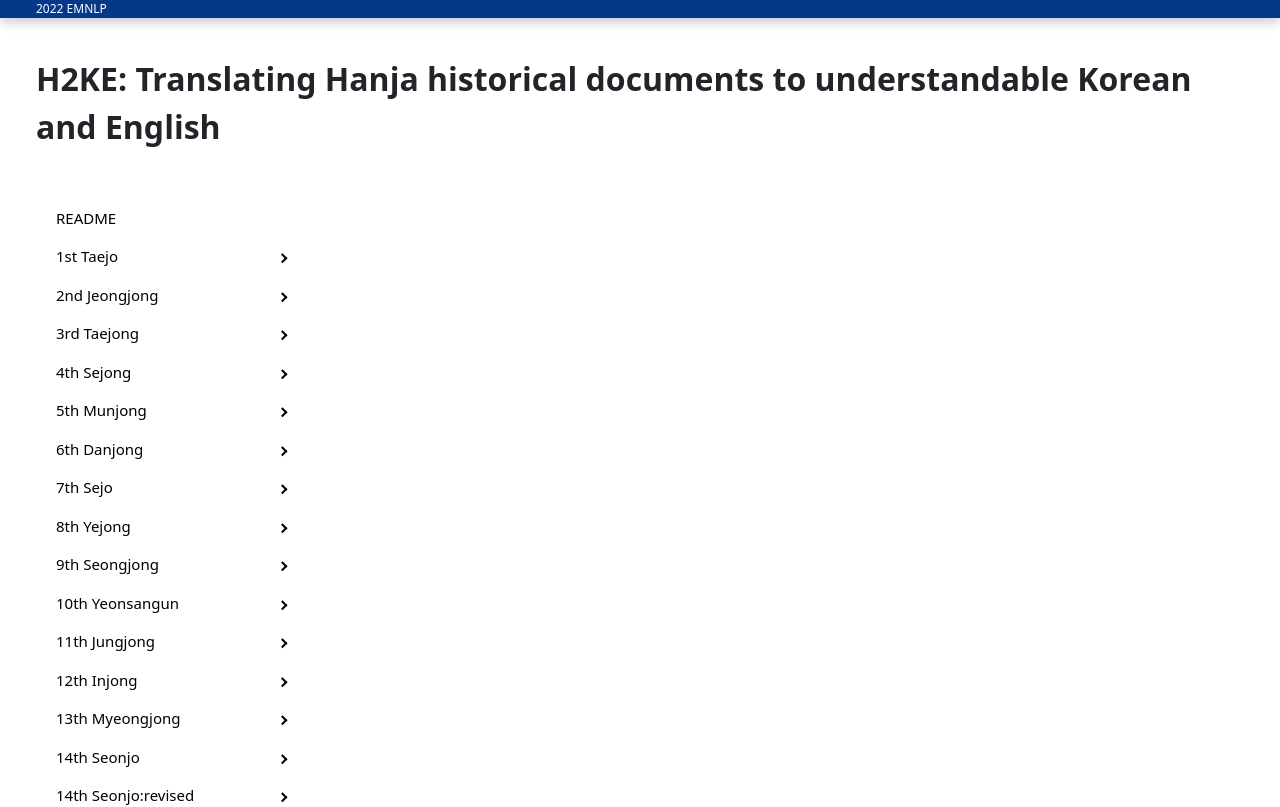
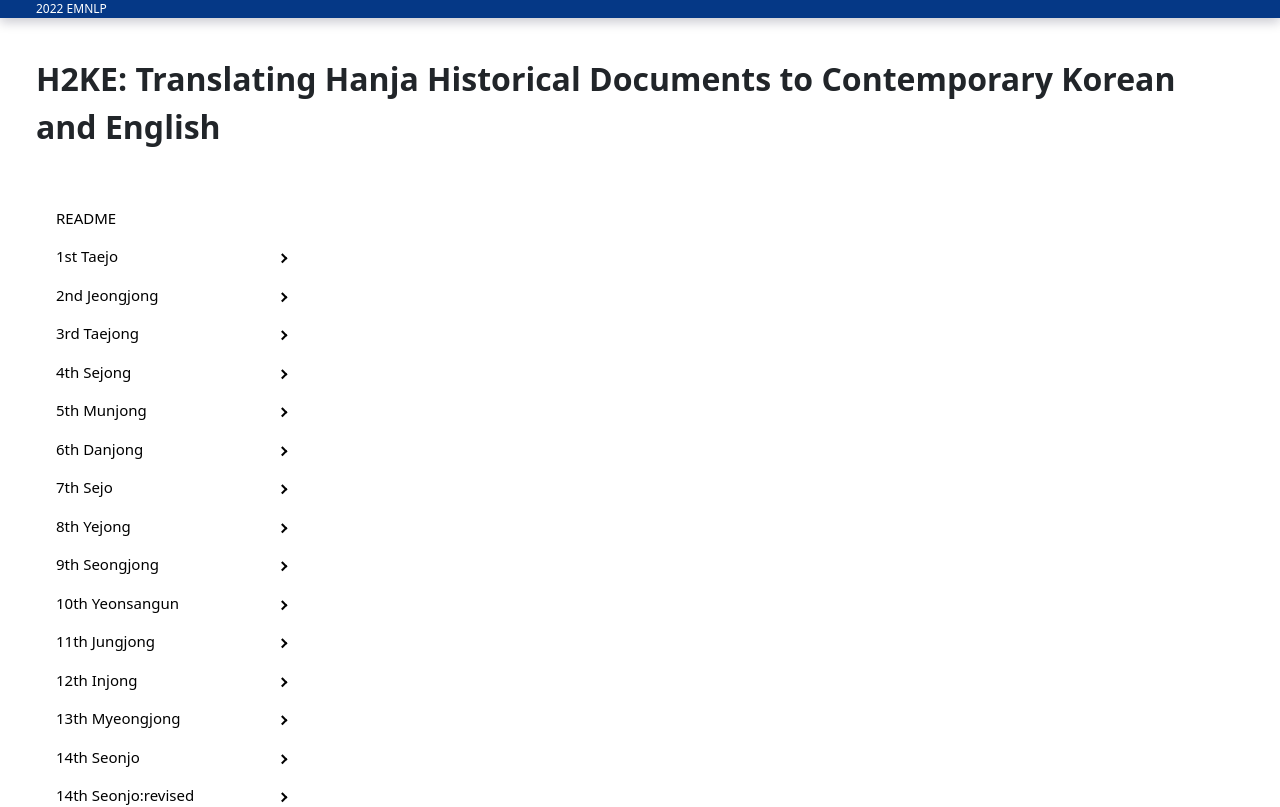
Before and after one commit to juheeuu/h2ke-demo, a React (Create React App) app: page / in a window 1280 px wide. Shown: the top 807 px of the page. Built offline with nearby package versions, Linux system fonts and the light colour scheme.

Commit message:
Update title

```diff
--- a/src/App.js
+++ b/src/App.js
@@ -68,8 +68,8 @@ function App() {
             <body style={styles.body}>
                 <div style={styles.title}>
                     <b>
-                        H2KE: Translating Hanja historical documents to
-                        understandable Korean and English
+                        H2KE: Translating Hanja Historical Documents to
+                        Contemporary Korean and English
                     </b>
                 </div>
                 <Router>
```
